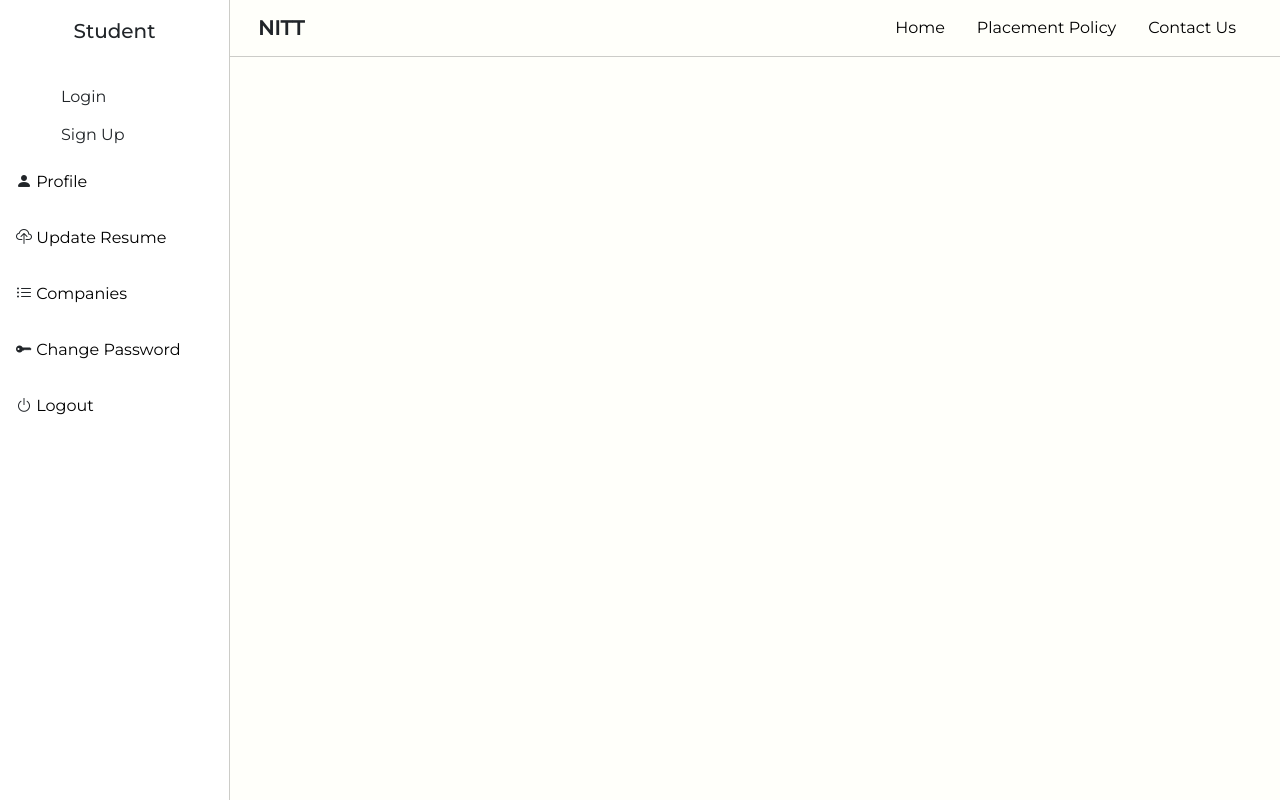
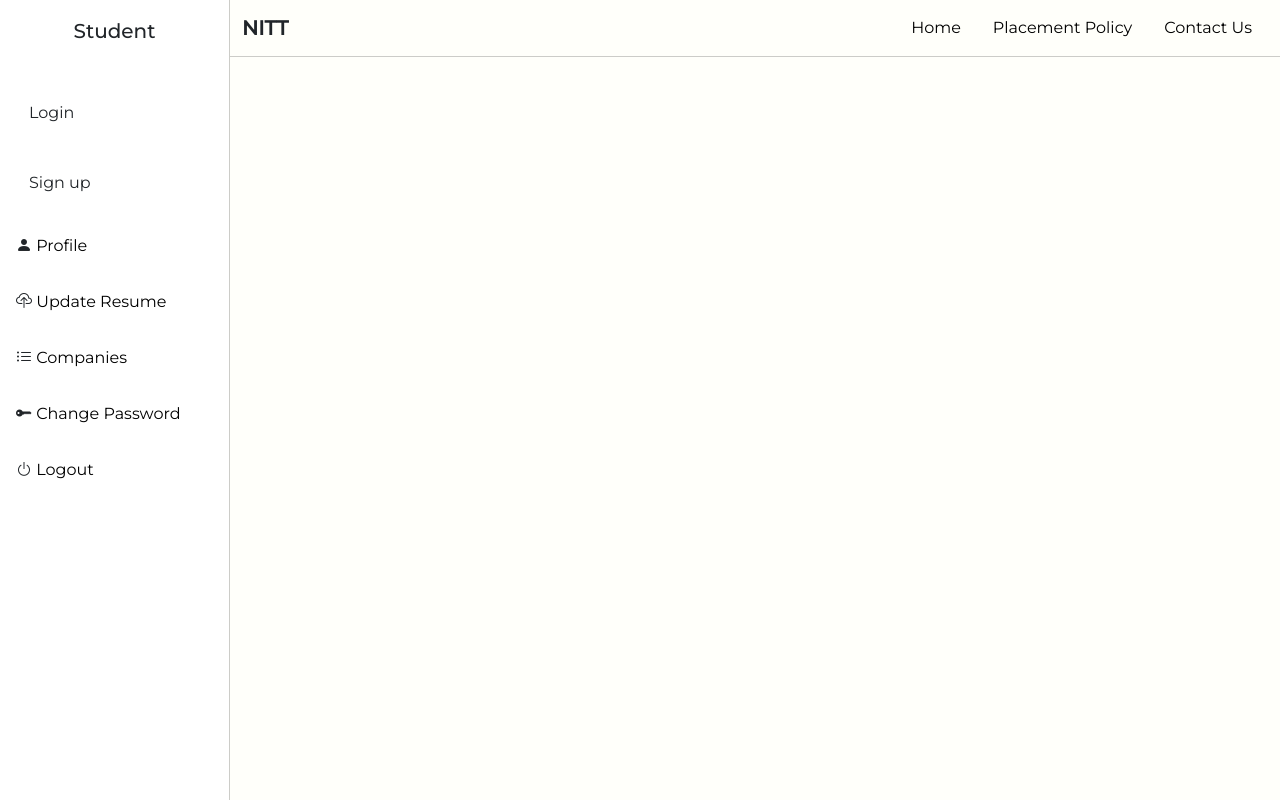
Before and after one commit to anupkumarmridha/placementPortal, a Django app: page / in a window 1280 px wide. Run offline with Django 4.2, Linux system fonts and the light colour scheme; some libraries are stand-ins or nearby versions.

Commit message:
modals corrected with input

```diff
--- a/static/css/style.css
+++ b/static/css/style.css
@@ -210,3 +210,14 @@
     appearance: none;
     margin: 0;
 } */
+
+.login-btns {
+    list-style: none;
+    text-align: left;
+    padding-left: 0;
+}
+
+.login-btns-items {
+    text-decoration: none;
+    padding: 1rem 0;
+}
--- a/templates/base.html
+++ b/templates/base.html
@@ -9,7 +9,7 @@
     <meta name="viewport" content="width=device-width, initial-scale=1.0, shrink-to-fit=no">
 
     <!-- Bootstrap CSS -->
-    <link rel="stylesheet" href="https://stackpath.bootstrapcdn.com/bootstrap/4.4.1/css/bootstrap.min.css" integrity="sha384-Vkoo8x4CGsO3+Hhxv8T/Q5PaXtkKtu6ug5TOeNV6gBiFeWPGFN9MuhOf23Q9Ifjh" crossorigin="anonymous">
+
     <link href="https://cdn.jsdelivr.net/npm/bootstrap@5.1.3/dist/css/bootstrap.min.css" rel="stylesheet" integrity="sha384-1BmE4kWBq78iYhFldvKuhfTAU6auU8tT94WrHftjDbrCEXSU1oBoqyl2QvZ6jIW3" crossorigin="anonymous">
     <link rel="stylesheet" href="https://cdn.jsdelivr.net/npm/bootstrap-icons@1.8.1/font/bootstrap-icons.css">
     <link rel="preconnect" href="https://fonts.googleapis.com">
@@ -73,6 +73,6 @@
     <script src="https://cdn.jsdelivr.net/npm/bootstrap@5.1.3/dist/js/bootstrap.bundle.min.js" integrity="sha384-ka7Sk0Gln4gmtz2MlQnikT1wXgYsOg+OMhuP+IlRH9sENBO0LRn5q+8nbTov4+1p" crossorigin="anonymous"></script>
     <script src="https://code.jquery.com/jquery-3.4.1.slim.min.js" integrity="sha384-J6qa4849blE2+poT4WnyKhv5vZF5SrPo0iEjwBvKU7imGFAV0wwj1yYfoRSJoZ+n" crossorigin="anonymous"></script>
     <script src="https://cdn.jsdelivr.net/npm/popper.js@1.16.0/dist/umd/popper.min.js" integrity="sha384-Q6E9RHvbIyZFJoft+2mJbHaEWldlvI9IOYy5n3zV9zzTtmI3UksdQRVvoxMfooAo" crossorigin="anonymous"></script>
-    <script src="https://stackpath.bootstrapcdn.com/bootstrap/4.4.1/js/bootstrap.min.js" integrity="sha384-wfSDF2E50Y2D1uUdj0O3uMBJnjuUD4Ih7YwaYd1iqfktj0Uod8GCExl3Og8ifwB6" crossorigin="anonymous"></script>
+
   </body>
 </html>
--- a/templates/login.html
+++ b/templates/login.html
@@ -1,14 +1,12 @@
 
 {% load static %}
 
-<div class="modal fade" id="loginModal" tabindex="-1" role="dialog" aria-labelledby="loginModal" aria-hidden="true">
-    <div class="modal-dialog" role="document">
+<div class="modal fade" id="loginModal" tabindex="-1" aria-labelledby="exampleModalLabel" aria-hidden="true">
+    <div class="modal-dialog">
       <div class="modal-content">
         <div class="modal-header">
-                <h5 class="modal-title" id="loginModalTitle">Login</h5>
-                <!-- <button type="button" class="close" data-dismiss="modal" aria-label="Close">
-                    <span aria-hidden="true">&times;</span>
-                </button> -->
+          <h1 class="modal-title fs-5" id="exampleModalLabel">Log in</h1>
+          <button type="button" class="btn-close" data-bs-dismiss="modal" aria-label="Close"></button>
         </div>
         <div class="modal-body">
             <form action='{% url 'handleLogin' %}' method='post'>
@@ -26,10 +24,10 @@
                 </div>
                 <ul class="list-group">
                     <li class="list-group-item">
-                            <a class="login-links" href= "{% url 'password_reset' %}">Forgot Password?<span class="sr-only">(current)</span></a>
+                        <a class="login-links" href= "{% url 'password_reset' %}">Forgot Password?</a>
                     </li>
                     <li class="list-group-item">
-                            <a class="login-links" href="" data-toggle="modal" data-target="#singupModal">Don't Have an Account?<span class="sr-only">(current)</span></a>
+                        <a class="login-links" href="" data-toggle="modal" data-target="#singupModal">Don't Have an Account?</a>
                     </li>
                     <li class="list-group-item">
                         <button type="submit" class="btn btn-primary">Log in</button>
@@ -37,7 +35,6 @@
                 </ul>
             </form>
         </div>
-
       </div>
     </div>
   </div>
--- a/templates/sideNav.html
+++ b/templates/sideNav.html
@@ -9,14 +9,20 @@
 
       {% else %}
       <!-- Button to trigger login modal -->
-      <ul>
-        <button type="button" class="btn mr-2" data-toggle="modal" data-target="#loginModal">
-          Login
-        </button>
+      <ul class="login-btns">
+        <li class="login-btns-items">
+          <button type="button" class="btn " data-bs-toggle="modal" data-bs-target="#loginModal">
+            Login
+          </button>
+        </li>
+
         <!-- Button to trigger singup modal -->
-        <button type="button" class="btn mr-2" data-toggle="modal" data-target="#singupModal">
-          Sign Up
-        </button>
+        <li class="login-btns-items">
+          <button type="button" class="btn " data-bs-toggle="modal" data-bs-target="#signupModal">
+            Sign up
+          </button>
+        </li>
+
       </ul>
       <li class="sidenav-list-item"><i class="bi bi-person-fill"></i> <a href="#" class="dash-link">Profile</a></li>
       <li class="sidenav-list-item"><i class="bi bi-cloud-upload"></i> <a href="#" class="dash-link">Update Resume</a>
```
Lines whose indentation alone changed are shown as unchanged.
